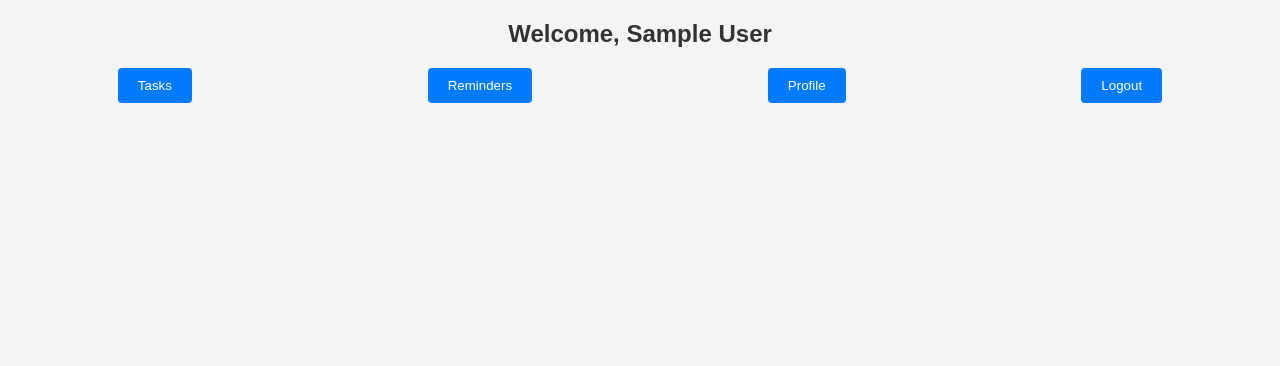
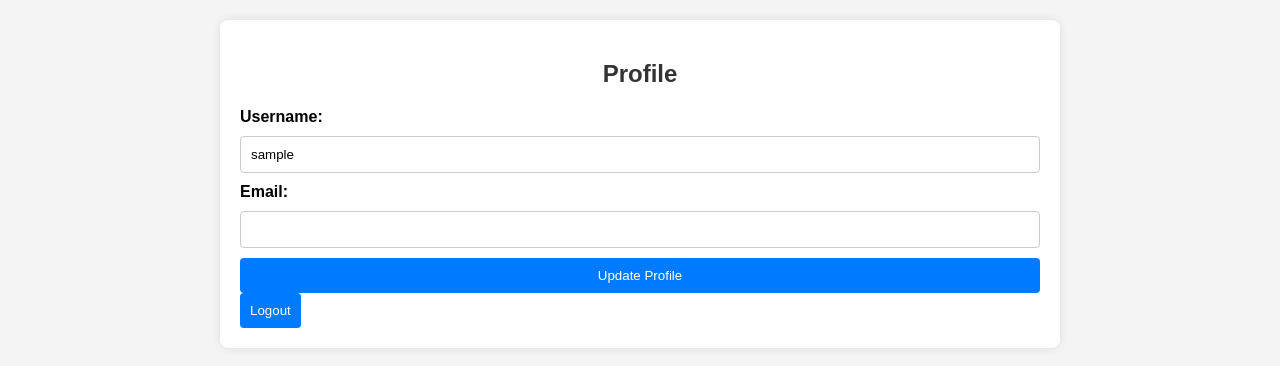
Before and after one commit to Lynanguyen0515/UI_Comsw4153, a React (Create React App) app in the folder team-task-management/: page /profile in a window 1280 px wide. Before the commit this address led to /dashboard. Shown: the top 366 px of the page. Built offline with nearby package versions, Linux system fonts and the light colour scheme; no server answers; sample sign-in values are in the browser's storage.

Commit message:
connect task to backend

```diff
--- a/team-task-management/src/App.js
+++ b/team-task-management/src/App.js
@@ -4,8 +4,11 @@ import { Route, Routes, Navigate, useNavigate } from "react-router-dom";
 import Login from "./components/Login";
 import Dashboard from "./components/Dashboard";
 import ProtectedRoute from "./components/ProtectedRoute";
+import Tasks from "./components/Tasks";
+import Reminders from "./components/Reminders";
+import Profile from "./components/Profile";
 
-export const BACKEND_URL = process.env.REACT_APP_BACKEND_URL;
+const BACKEND_URL = process.env.REACT_APP_BACKEND_URL;
 
 function App() {
   const nav = useNavigate();
@@ -75,6 +78,30 @@ function App() {
           </ProtectedRoute>
         }
       />
+      <Route
+        path="/tasks"
+        element={
+          <ProtectedRoute token={token}>
+            <Tasks />
+          </ProtectedRoute>
+        }
+      />
+      <Route
+        path="/reminders"
+        element={
+          <ProtectedRoute token={token}>
+            <Reminders />
+          </ProtectedRoute>
+        }
+      />
+      <Route
+        path="/profile"
+        element={
+          <ProtectedRoute token={token}>
+            <Profile />
+          </ProtectedRoute>
+        }
+      />
       <Route path="*" element={<Navigate to="/login" />} />
     </Routes>
   );
--- a/team-task-management/src/components/Dashboard.js
+++ b/team-task-management/src/components/Dashboard.js
@@ -1,13 +1,16 @@
-import React from 'react';
+import React from "react";
+import { useNavigate } from "react-router-dom";
 
 const Dashboard = ({ username, logout }) => {
+  const navigate = useNavigate();
+
   return (
     <div>
       <h2>Welcome, {username}</h2>
       <nav>
-        <button onClick={() => alert('Show Tasks')}>Tasks</button>
-        <button onClick={() => alert('Show Reminders')}>Reminders</button>
-        <button onClick={() => alert('Show Profile')}>Profile</button>
+        <button onClick={() => navigate("/tasks")}>Tasks</button>
+        <button onClick={() => navigate("/reminders")}>Reminders</button>
+        <button onClick={() => navigate("/profile")}>Profile</button>
         <button onClick={logout}>Logout</button>
       </nav>
     </div>
--- a/team-task-management/src/components/Profile.js
+++ b/team-task-management/src/components/Profile.js
@@ -0,0 +1,50 @@
+import React, { useState, useEffect } from "react";
+
+const Profile = ({ username, logout }) => {
+  const [userInfo, setUserInfo] = useState({ username: "", email: "" });
+
+  useEffect(() => {
+    // Fetch user information from an API or local storage
+    const storedUsername = localStorage.getItem("username") || username;
+    const storedEmail = localStorage.getItem("email") || "";
+    setUserInfo({ username: storedUsername, email: storedEmail });
+  }, [username]);
+
+  const handleUpdate = (e) => {
+    e.preventDefault();
+    // Here you would typically send the updated info to your backend
+    localStorage.setItem("username", userInfo.username);
+    localStorage.setItem("email", userInfo.email);
+    alert("Profile updated successfully!");
+  };
+
+  return (
+    <div className="page">
+      <h2>Profile</h2>
+      <form onSubmit={handleUpdate}>
+        <label htmlFor="username">Username:</label>
+        <input
+          type="text"
+          id="username"
+          value={userInfo.username}
+          onChange={(e) =>
+            setUserInfo({ ...userInfo, username: e.target.value })
+          }
+          required
+        />
+        <label htmlFor="email">Email:</label>
+        <input
+          type="email"
+          id="email"
+          value={userInfo.email}
+          onChange={(e) => setUserInfo({ ...userInfo, email: e.target.value })}
+          required
+        />
+        <button type="submit">Update Profile</button>
+      </form>
+      <button onClick={logout}>Logout</button>
+    </div>
+  );
+};
+
+export default Profile;
--- /dev/null
+++ b/team-task-management/src/components/Reminders.js
@@ -0,0 +1,57 @@
+import React, { useState } from "react";
+
+const Reminders = () => {
+  const [reminders, setReminders] = useState([]);
+  const [reminder, setReminder] = useState({ task: "", dateTime: "" });
+
+  const addReminder = (e) => {
+    e.preventDefault();
+    if (reminder.task && reminder.dateTime) {
+      setReminders([...reminders, reminder]);
+      setReminder({ task: "", dateTime: "" });
+    } else {
+      alert("Please fill in all fields.");
+    }
+  };
+
+  return (
+    <div className="page">
+      <h2>Reminders</h2>
+      <form onSubmit={addReminder}>
+        <label htmlFor="task">Task:</label>
+        <input
+          type="text"
+          id="task"
+          value={reminder.task}
+          onChange={(e) => setReminder({ ...reminder, task: e.target.value })}
+          required
+        />
+        <label htmlFor="dateTime">Date & Time:</label>
+        <input
+          type="datetime-local"
+          id="dateTime"
+          value={reminder.dateTime}
+          onChange={(e) =>
+            setReminder({ ...reminder, dateTime: e.target.value })
+          }
+          required
+        />
+        <button type="submit">Add Reminder</button>
+      </form>
+      {reminders.length > 0 ? (
+        <ul>
+          {reminders.map((rem, index) => (
+            <li key={index}>
+              <p>Task: {rem.task}</p>
+              <p>Reminder set for: {new Date(rem.dateTime).toLocaleString()}</p>
+            </li>
+          ))}
+        </ul>
+      ) : (
+        <p>No reminders set.</p>
+      )}
+    </div>
+  );
+};
+
+export default Reminders;
--- a/team-task-management/src/components/Tasks.js
+++ b/team-task-management/src/components/Tasks.js
@@ -1,8 +1,33 @@
-import React, { useState } from 'react';
-import TaskForm from './TaskForm';
+import React, { useState, useEffect } from "react";
+import TaskForm from "./TaskForm";
+import { useNavigate } from "react-router-dom";
+import Axios from "axios";
+
+const BACKEND_URL = process.env.REACT_APP_BACKEND_URL;
 
 const Tasks = () => {
+  const nav = useNavigate();
   const [tasks, setTasks] = useState([]);
+  useEffect(() => {
+    if (localStorage.getItem("auth_token") === null) {
+      return nav("/login");
+    }
+
+    const token = localStorage.getItem("auth_token");
+    console.log(token);
+    Axios.get(`${BACKEND_URL}/tasks`, {
+      headers: {
+        Authorization: `Bearer ${token}`,
+      },
+    })
+      .then((response) => {
+        console.log(response.data);
+        setTasks(response.data.items);
+      })
+      .catch((error) => {
+        console.error("Error fetching tasks:", error);
+      });
+  }, [nav]);
 
   const addTask = (task) => {
     setTasks([...tasks, task]);
```
